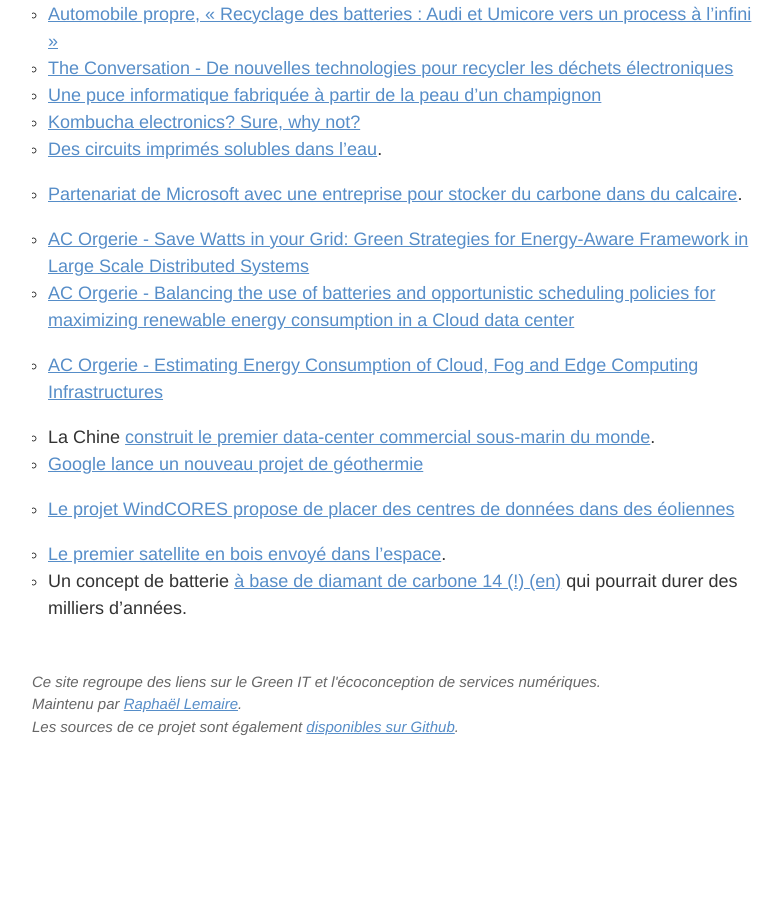
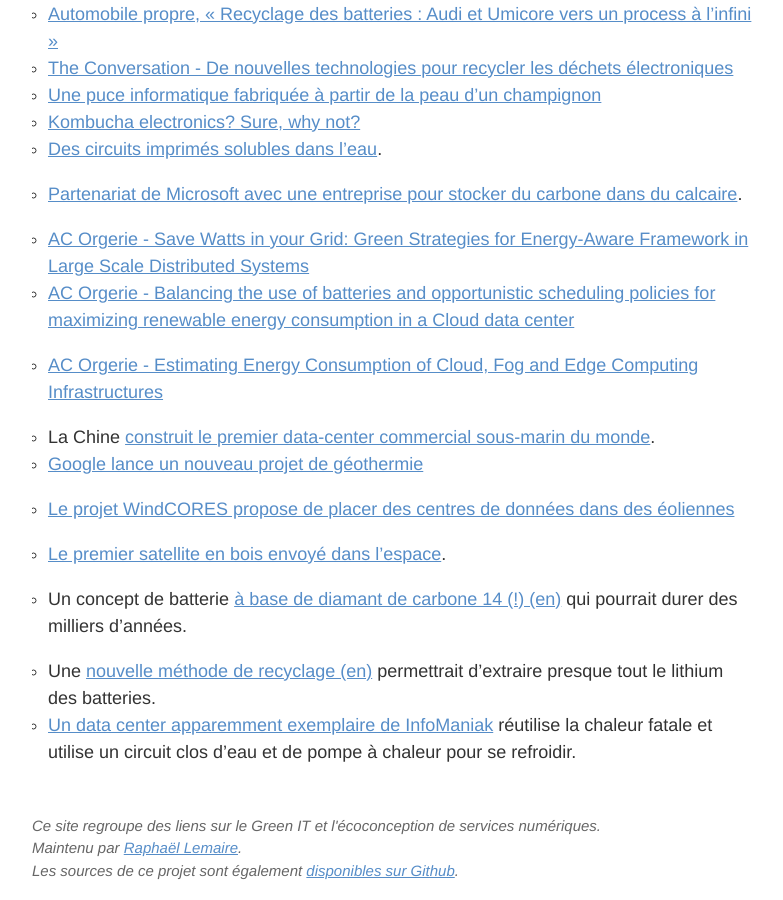
Before and after one commit to rlemaire/bookmarks-green-it, a Jekyll site: the page built from pages/progres.markdown, in a window 1280 px wide and 900 px high, scrolled down 745 px. Shown: the whole window, without its empty margins (248-1031 px from the left). Built offline with Jekyll 4.4.1, drawn with Linux system fonts in a browser that asks for light colours; before the commit the page ends 1501 px from its top, so only the background shows below that.

Commit message:
Ajout des liens de mars

```diff
--- a/pages/ecoconception.markdown
+++ b/pages/ecoconception.markdown
@@ -15,7 +15,7 @@ Il existe de nombreux référentiels de bonnes pratiques et/ou de critères auto
 - [RMOB (association Green IT) - Mobile-specific Best Practices (en anglais)](https://github.com/cnumr/best-practices-mobile)
 - [Le RGESN de l'ARCEP](https://www.arcep.fr/mes-demarches-et-services/entreprises/fiches-pratiques/referentiel-general-ecoconception-services-numeriques.html) : commandé par la loi REEN, créé par des agences gouvernemantales et donc une référence.
 - [GR491, Le guide de Référence de Conception Responsable de Services Numériques - INR, 491 pratiques](https://gr491.isit-europe.org)
-- [Designers éthiques : Le guide d’éco-conception de services numériques](https://eco-conception.designersethiques.org/guide/)
+- [Designers éthiques : Le guide d’éco-conception de services numériques](https://eco-conception.designersethiques.org/guide/), également [disponible en anglais](https://designersethiques.org/en/thematiques/ecoconception/guide-d-ecoconception).
 - [AFNOR SPEC 2201 - Ecoconception des services numériques](https://www.boutique.afnor.org/fr-fr/norme/afnor-spec-2201/ecoconception-des-services-numeriques/fa203506/323315)
 - [AFNOR SPEC 2314 - Référentiel général pour l'IA frugale](https://www.boutique.afnor.org/fr-fr/norme/afnor-spec-2314/referentiel-general-pour-lia-frugale-mesurer-et-reduire-limpact-environneme/fa208976/421140)
 - [Un brouillon de guidelines pour un web écoresponsable (en)](https://w3c.github.io/sustyweb/glance.html#abstract) par le w3c.
--- a/pages/impacts.markdown
+++ b/pages/impacts.markdown
@@ -19,6 +19,7 @@ Association GreenIT / GreenIT.fr :
 ADEME et ARCEP :
 - [Guide pratique : la face cachée du numérique](https://librairie.ademe.fr/cadic/2351/guide-pratique-face-cachee-numerique.pdf?modal=false) Résumé graphique et grand public des constats et actions.
 - [Baromètre du numérique Edition 2021 - Enquête sur la diffusion des technologies de l’information et de la communication dans la société française ](https://www.arcep.fr/uploads/tx_gspublication/rapport-barometre-numerique-edition-2021.pdf)
+
 - [Evaluation de l'impact environnemental du numérique en France et analyse prospective](https://librairie.ademe.fr/consommer-autrement/5226-evaluation-de-l-impact-environnemental-du-numerique-en-france-et-analyse-prospective.html) [2022]
 - [Enquête pour un numérique soutenable de l'ARCEP](https://www.arcep.fr/actualites/actualites-et-communiques/detail/n/environnement-210324.html) [2024]
 - [Etude sur l’impact environnemental des usages audiovisuels en France en 2022 et à l’horizon 2030](https://www.arcep.fr/actualites/actualites-et-communiques/detail/n/environnement-071024.html).
--- a/pages/obsolescence.markdown
+++ b/pages/obsolescence.markdown
@@ -48,3 +48,6 @@ Des chromebook de seulement trois ans sont menacés d'obsolescence pour des rais
 * [A cette adresse (en)](http://lc.daveki.ng:4080/) vous trouverez une page servie par un 486 et lue depuis une disquette 5.25".
 
 * [Un ordinateur 8 bit reconstruit avec des composants des années 50 (en)](https://www.thetubecomputer.com/), « qui brille et chauffe toute une pièce »
+
+
+* [Sondage sur l'obsolescence des smartphones](https://limitesnumeriques.fr/travaux-productions/sondage-obsolescence-smartphones) de Limites numériques.
--- a/pages/progres.markdown
+++ b/pages/progres.markdown
@@ -38,3 +38,6 @@ Voici quelques liens sur le progrès technique permettant potentiellement des ga
 
 - [Le premier satellite en bois envoyé dans l’espace](https://www.dw.com/en/worlds-first-wooden-satellite-launched-into-space/a-70691359).
 - Un concept de batterie [à base de diamant de carbone 14 (!) (en)](https://interestingengineering.com/energy/worlds-first-carbon-14-diamond-battery) qui pourrait durer des milliers d'années.
+
+* Une [nouvelle méthode de recyclage (en)](https://www.independent.co.uk/tech/battery-recycle-lithium-ion-environment-b2713723.html) permettrait d'extraire presque tout le lithium des batteries.
+* [Un data center apparemment exemplaire de InfoManiak](https://green-it.developpez.com/actu/370456/Un-data-center-revolutionnaire-qui-revalorise-100-pourcent-de-son-energie-pour-chauffer-6000-logements-une-avancee-majeure-ecoresponsable-de-l-hebergeur-Web-et-Cloud-Infomaniak/) réutilise la chaleur fatale et utilise un circuit clos d'eau et de pompe à chaleur pour se refroidir.
```
Also changed, not shown: index.markdown (line endings or trailing spaces).
